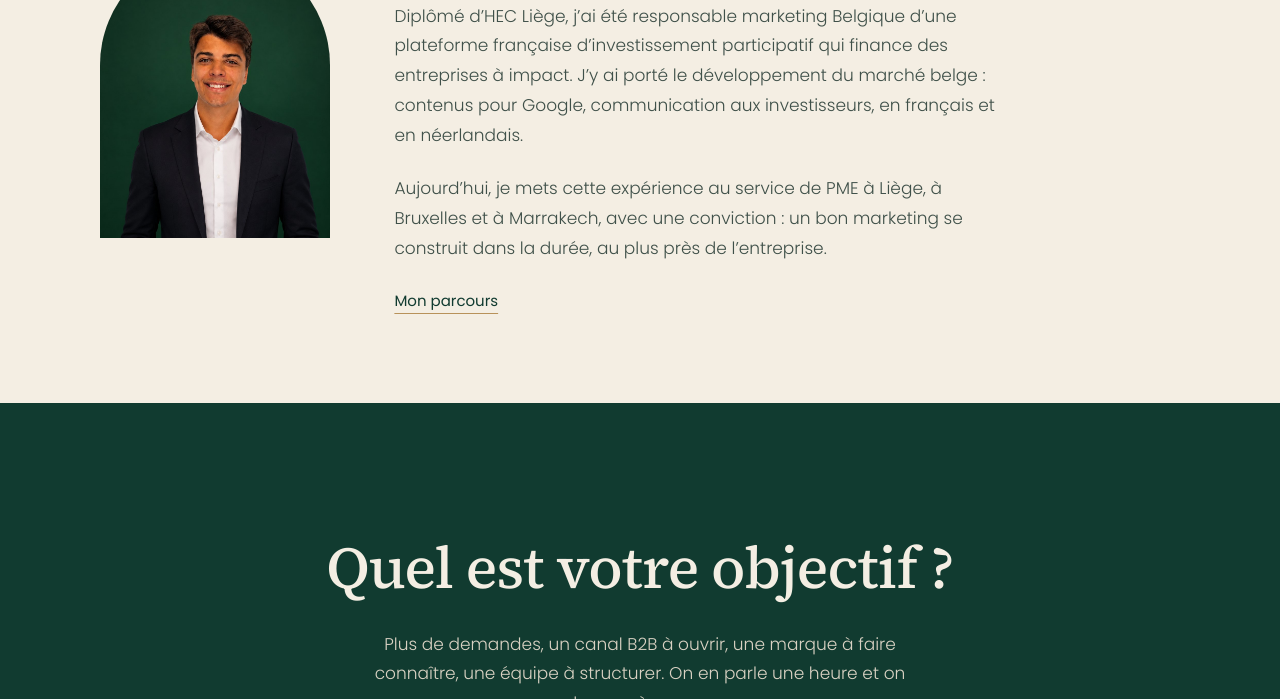
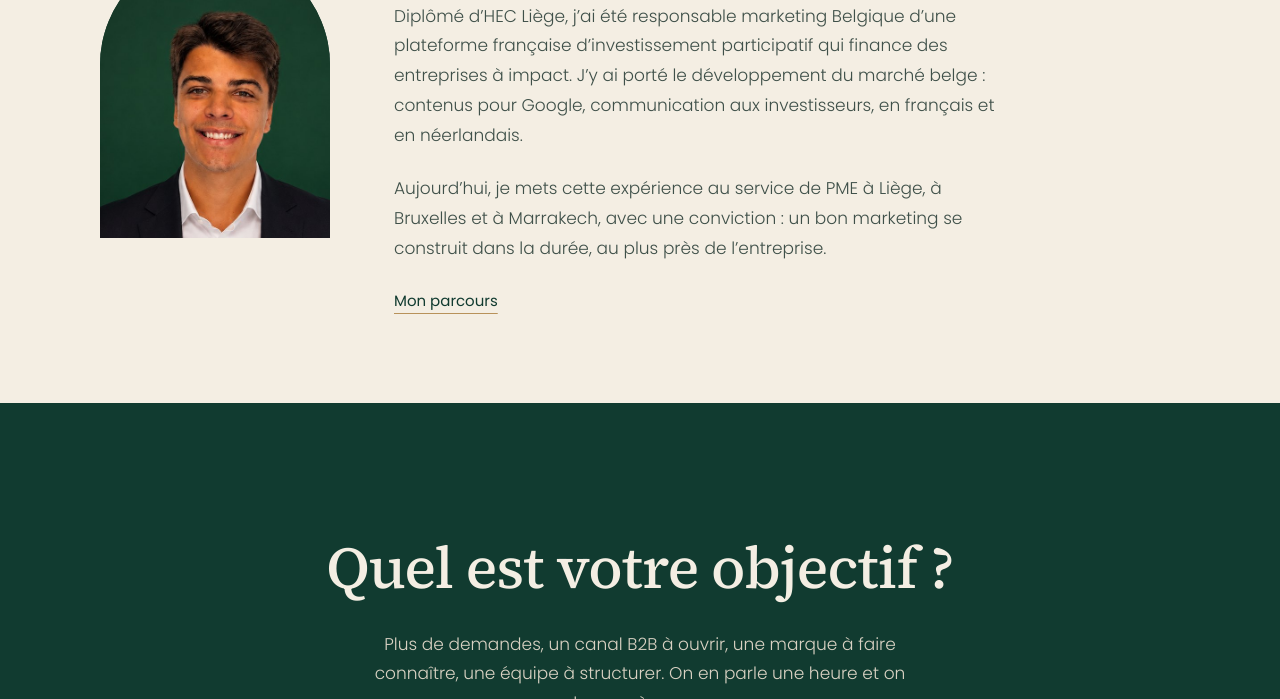
Before and after one commit to francois170602/francois170602.github.io, a plain HTML site: page index.html in a window 1280 px wide. Shown: the part 6065-6764 px from the top of the page. Drawn offline with Linux system fonts and the light colour scheme.

Commit message:
Add files via upload

```diff
--- a/index.html
+++ b/index.html
@@ -361,8 +361,8 @@ nav.open .burger i:after{transform:translateY(-5px) rotate(-45deg)}
 
 <section style="background: #F4EEE3">
 <div style="max-width: 1080px; margin: 0 auto; padding: clamp(50px, 6.94vw, 100px) var(--g); display: flex; flex-wrap: wrap; align-items: center; gap: 32px 64px">
-<div style="flex: 0 0 auto; width: clamp(150px, 18vw, 240px)">
-<img src="francois-szmaj-portrait-2026.jpg" width="900" height="1200" loading="lazy" alt="Portrait de François Szmaj" style="width: 100%; height: auto; aspect-ratio: 4 / 5; object-fit: cover; object-position: center 30%; display: block; border-radius: 999px 999px 0 0">
+<div style="flex: 0 0 auto; width: clamp(150px, 18vw, 230px); overflow: hidden; border-radius: 999px 999px 0 0; background: #113B30">
+<img src="francois-szmaj-portrait-2026.jpg" width="900" height="1200" loading="lazy" alt="Portrait de François Szmaj" style="width: 100%; height: auto; aspect-ratio: 4 / 5; object-fit: cover; object-position: center 30%; display: block; transform: scale(1.75); transform-origin: 50% 24%">
 </div>
 <div style="flex: 1 1 480px; min-width: 0; display: flex; flex-direction: column; gap: 24px; max-width: 620px">
 <div style="font-size: 13px; font-weight: 500; letter-spacing: 4px; color: #7A5C26">À PROPOS</div>
```
